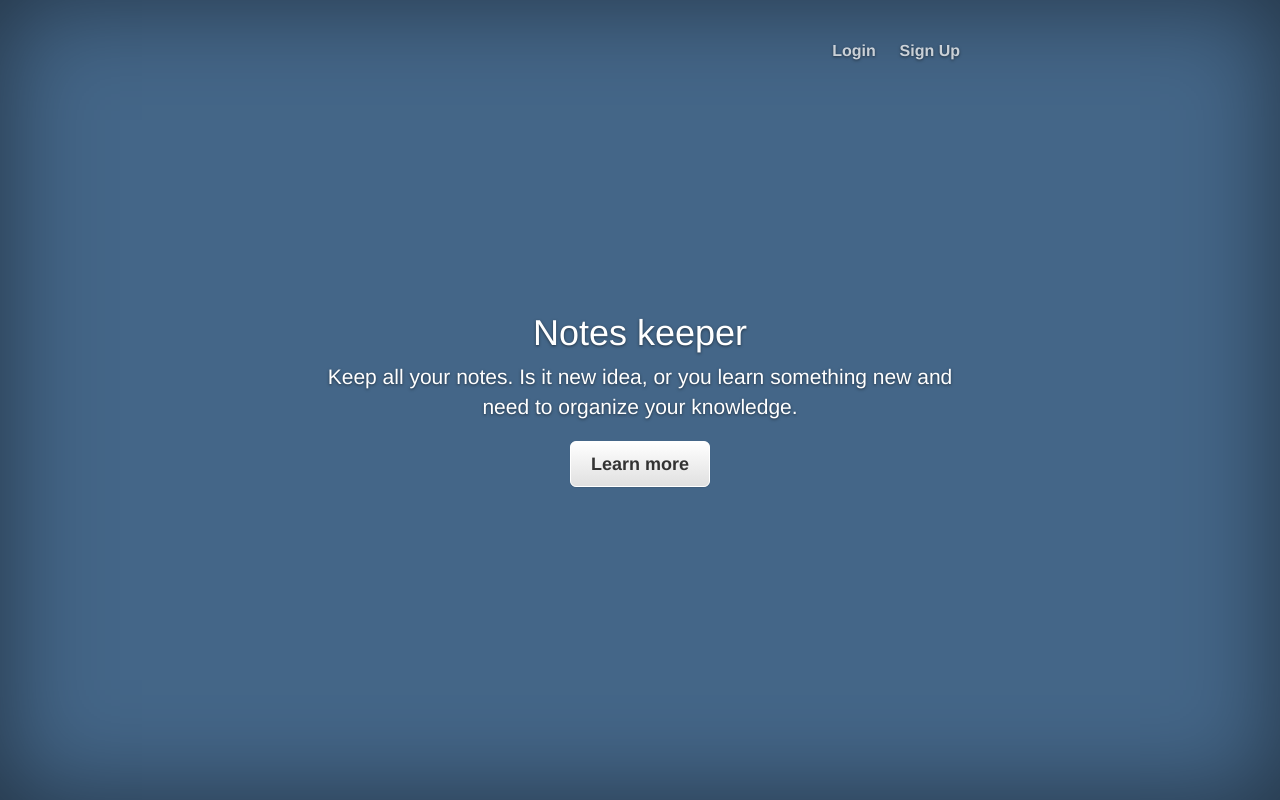
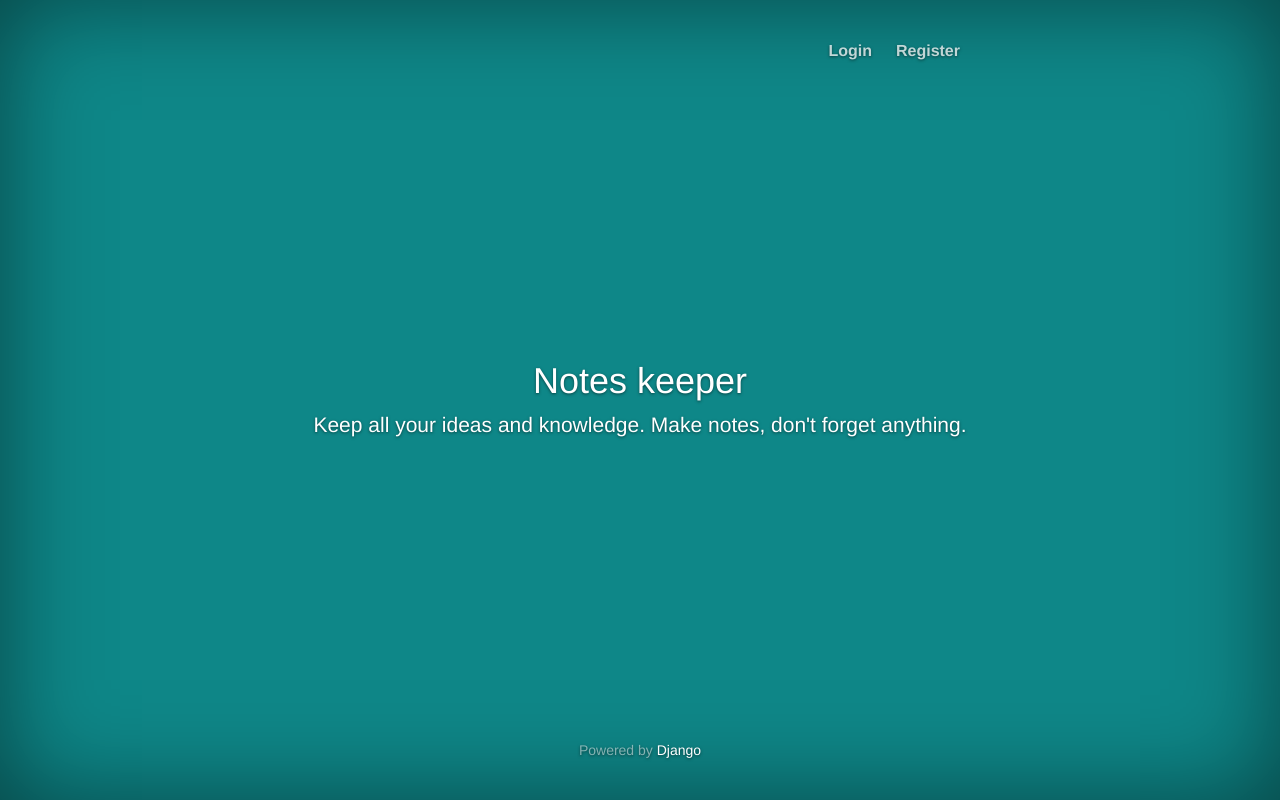
Before and after one commit to aktober/keeper, a Django app: page / in a window 1280 px wide. Run offline with Django 3.2, Linux system fonts and the light colour scheme; some libraries are stand-ins or nearby versions.

Commit message:
updated ui

```diff
--- a/notes/static/notes/css/cover.css
+++ b/notes/static/notes/css/cover.css
@@ -27,7 +27,7 @@ a:hover {
 html,
 body {
   height: 100%;
-  background-color: #468;
+  background-color: #0e8788;
 }
 body {
   color: #fff;
--- a/notes/templates/notes/base.html
+++ /dev/null
@@ -1,82 +0,0 @@
-{% load static %}
-<!DOCTYPE html>
-<html lang="en">
-<head>
-    <meta charset="UTF-8">
-    <title>Notes Keeper</title>
-
-    <!-- Materialize -->
-{#  <link rel="stylesheet" href="https://cdnjs.cloudflare.com/ajax/libs/materialize/0.98.1/css/materialize.min.css">#}
-
-    <!-- Bootstrap -->
-    <!-- Latest compiled and minified CSS -->
-    <link rel="stylesheet" href="https://maxcdn.bootstrapcdn.com/bootstrap/3.3.7/css/bootstrap.min.css"
-          integrity="sha384-BVYiiSIFeK1dGmJRAkycuHAHRg32OmUcww7on3RYdg4Va+PmSTsz/K68vbdEjh4u" crossorigin="anonymous">
-
-    <!-- Optional theme -->
-    <link rel="stylesheet" href="https://maxcdn.bootstrapcdn.com/bootstrap/3.3.7/css/bootstrap-theme.min.css"
-          integrity="sha384-rHyoN1iRsVXV4nD0JutlnGaslCJuC7uwjduW9SVrLvRYooPp2bWYgmgJQIXwl/Sp" crossorigin="anonymous">
-
-    <link href="{% static 'notes/css/cover.css' %}" rel="stylesheet">
-
-</head>
-<body>
-{#<nav>#}
-{#    <div class="nav-wrapper">#}
-{#        <a href="#" class="brand-logo">Notes Keeper</a>#}
-{#        <ul id="nav-mobile" class="right hide-on-med-and-down">#}
-{#            <li><a href="#">About</a></li>#}
-{#            <li><a href="#">Sign in</a></li>#}
-{#            <li><a href="#">Sign up</a></li>#}
-{#        </ul>#}
-{#    </div>#}
-{#</nav>#}
-
-<div class="site-wrapper">
-
-    <div class="site-wrapper-inner">
-
-        <div class="cover-container">
-
-            <div class="masthead clearfix">
-                <div class="inner">
-{#                    <h3 class="masthead-brand">Cover</h3>#}
-                    <nav>
-                        <ul class="nav masthead-nav">
-                            <li><a href="{% url 'users:login' %}">Login</a></li>
-                            <li><a href="{% url 'users:register' %}">Sign Up</a></li>
-                        </ul>
-                    </nav>
-                </div>
-            </div>
-
-            <div class="inner cover">
-                <h1 class="cover-heading">Notes keeper</h1>
-                <p class="lead">Keep all your notes. Is it new idea, or you learn something new and need to organize
-                    your knowledge.
-                    </p>
-                <p class="lead">
-                    <a href="#" class="btn btn-lg btn-default">Learn more</a>
-                </p>
-            </div>
-
-            <div class="mastfoot">
-                <div class="inner">
-{#                    <p>Cover template for <a href="http://getbootstrap.com">Bootstrap</a>, by <a#}
-{#                            href="https://twitter.com/mdo">@mdo</a>.</p>#}
-                </div>
-            </div>
-
-        </div>
-
-    </div>
-
-</div>
-
-
-{#<script src="https://cdnjs.cloudflare.com/ajax/libs/materialize/0.98.1/js/materialize.min.js"></script>#}
-<script src="https://ajax.googleapis.com/ajax/libs/jquery/1.12.4/jquery.min.js"></script>
-<script>window.jQuery || document.write('<script src="../../assets/js/vendor/jquery.min.js"><\/script>')</script>
-<script src="https://maxcdn.bootstrapcdn.com/bootstrap/3.3.7/js/bootstrap.min.js" integrity="sha384-Tc5IQib027qvyjSMfHjOMaLkfuWVxZxUPnCJA7l2mCWNIpG9mGCD8wGNIcPD7Txa" crossorigin="anonymous"></script>
-</body>
-</html>
--- a/notes/templates/notes/base_materialize.html
+++ b/notes/templates/notes/base_materialize.html
@@ -10,6 +10,12 @@
 </head>
 <body>
 
+<nav>
+    <div class="nav-wrapper">
+        <div class="brand-logo">Notes Keeper</div>
+    </div>
+</nav>
+
 {% block content %}
 
 {% endblock %}
--- /dev/null
+++ b/notes/templates/notes/home.html
@@ -0,0 +1,63 @@
+{% load static %}
+<!DOCTYPE html>
+<html lang="en">
+<head>
+    <meta charset="UTF-8">
+    <title>Notes Keeper</title>
+
+
+    <!-- Bootstrap -->
+    <link rel="stylesheet" href="https://maxcdn.bootstrapcdn.com/bootstrap/3.3.7/css/bootstrap.min.css"
+          integrity="sha384-BVYiiSIFeK1dGmJRAkycuHAHRg32OmUcww7on3RYdg4Va+PmSTsz/K68vbdEjh4u" crossorigin="anonymous">
+
+    <link rel="stylesheet" href="https://maxcdn.bootstrapcdn.com/bootstrap/3.3.7/css/bootstrap-theme.min.css"
+          integrity="sha384-rHyoN1iRsVXV4nD0JutlnGaslCJuC7uwjduW9SVrLvRYooPp2bWYgmgJQIXwl/Sp" crossorigin="anonymous">
+
+    <link href="{% static 'notes/css/cover.css' %}" rel="stylesheet">
+
+</head>
+<body>
+
+<div class="site-wrapper">
+
+    <div class="site-wrapper-inner">
+
+        <div class="cover-container">
+
+            <div class="masthead clearfix">
+                <div class="inner">
+                    <nav>
+                        <ul class="nav masthead-nav">
+                            <li><a href="{% url 'users:login' %}">Login</a></li>
+                            <li><a href="{% url 'users:register' %}">Register</a></li>
+                        </ul>
+                    </nav>
+                </div>
+            </div>
+
+            <div class="inner cover">
+                <h1 class="cover-heading">Notes keeper</h1>
+                <p class="lead">Keep all your ideas and knowledge.
+                    Make notes, don't forget anything. </p>
+            </div>
+
+            <div class="mastfoot">
+            <div class="inner">
+              <p>Powered by <a href="https://www.djangoproject.com/">Django</a></p>
+            </div>
+          </div>
+
+        </div>
+
+    </div>
+
+</div>
+
+
+<script src="https://ajax.googleapis.com/ajax/libs/jquery/1.12.4/jquery.min.js"></script>
+<script>window.jQuery || document.write('<script src="../../assets/js/vendor/jquery.min.js"><\/script>')</script>
+<script src="https://maxcdn.bootstrapcdn.com/bootstrap/3.3.7/js/bootstrap.min.js"
+        integrity="sha384-Tc5IQib027qvyjSMfHjOMaLkfuWVxZxUPnCJA7l2mCWNIpG9mGCD8wGNIcPD7Txa"
+        crossorigin="anonymous"></script>
+</body>
+</html>
--- a/notes/views.py
+++ b/notes/views.py
@@ -9,7 +9,7 @@ from notes.forms import NewNote
 
 
 def home(request):
-    return render(request, 'notes/base.html')
+    return render(request, 'notes/home.html')
 
 
 class NotesListView(ListView):
```
Also changed, not shown: users/templates/users/login.html (+5 -10 lines), users/templates/users/register.html (+3 -8 lines).
